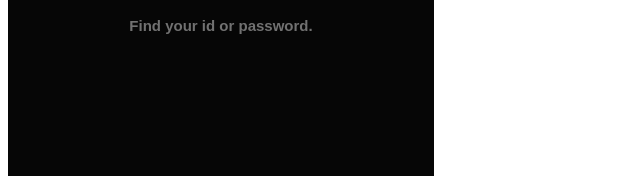
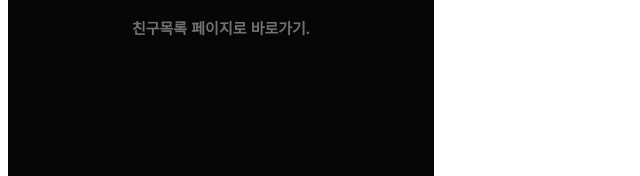
Before and after one commit to wltmdl/kokoa-clone-2020, a plain HTML site: page intro.html in a window 1280 px wide. Shown: the part 619-795 px from the top of the page, 0-640 px from the left. Drawn offline with Linux system fonts and the light colour scheme.

Commit message:
movetonextpage

```diff
--- a/intro.html
+++ b/intro.html
@@ -40,7 +40,7 @@
                         <button >Sign up</button>
 
                     </form>
-                    <a href="#">Find your id or password.</a>
+                    <a href="friend.html">친구목록 페이지로 바로가기.</a>
                 </div>
             </main>
         </div>
```
